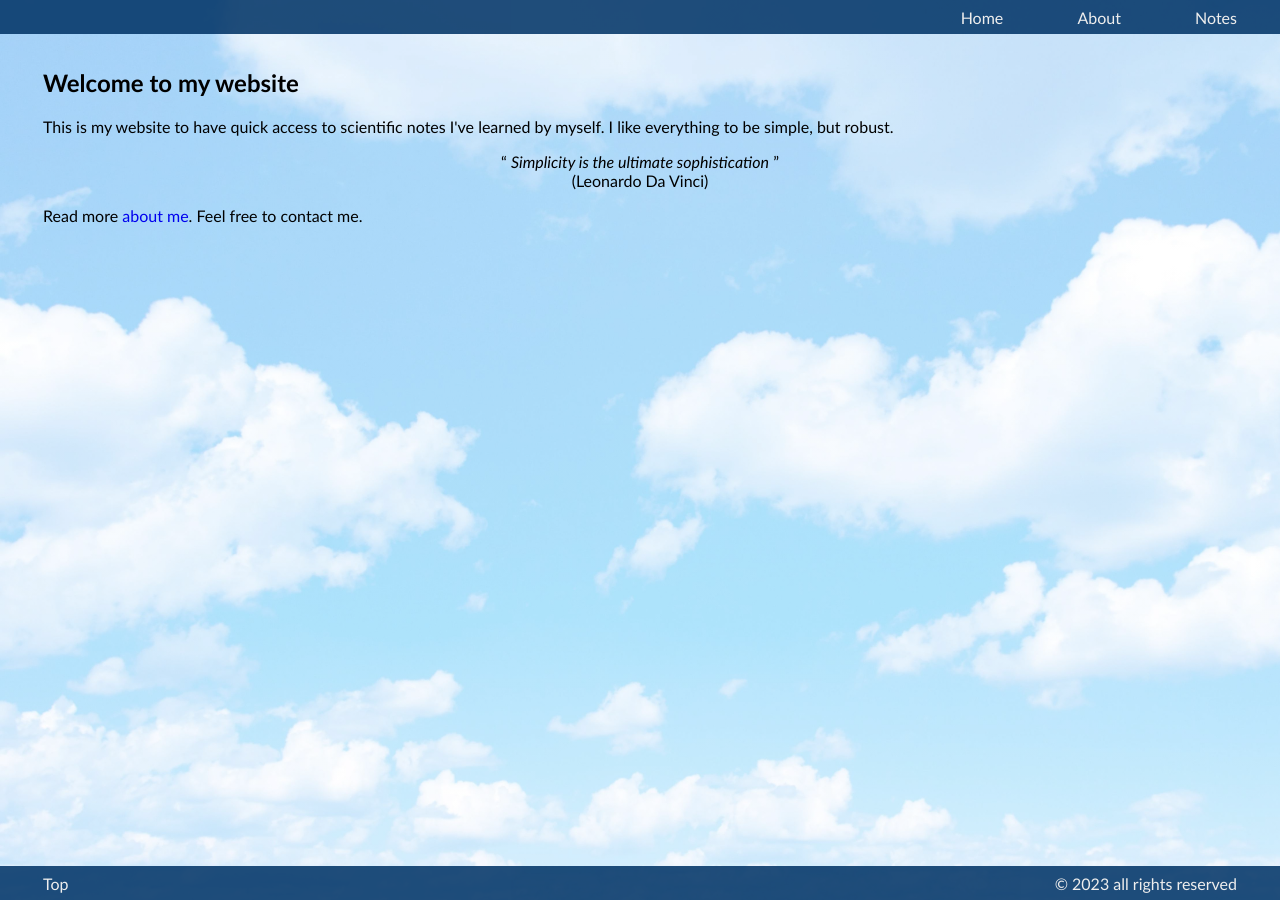
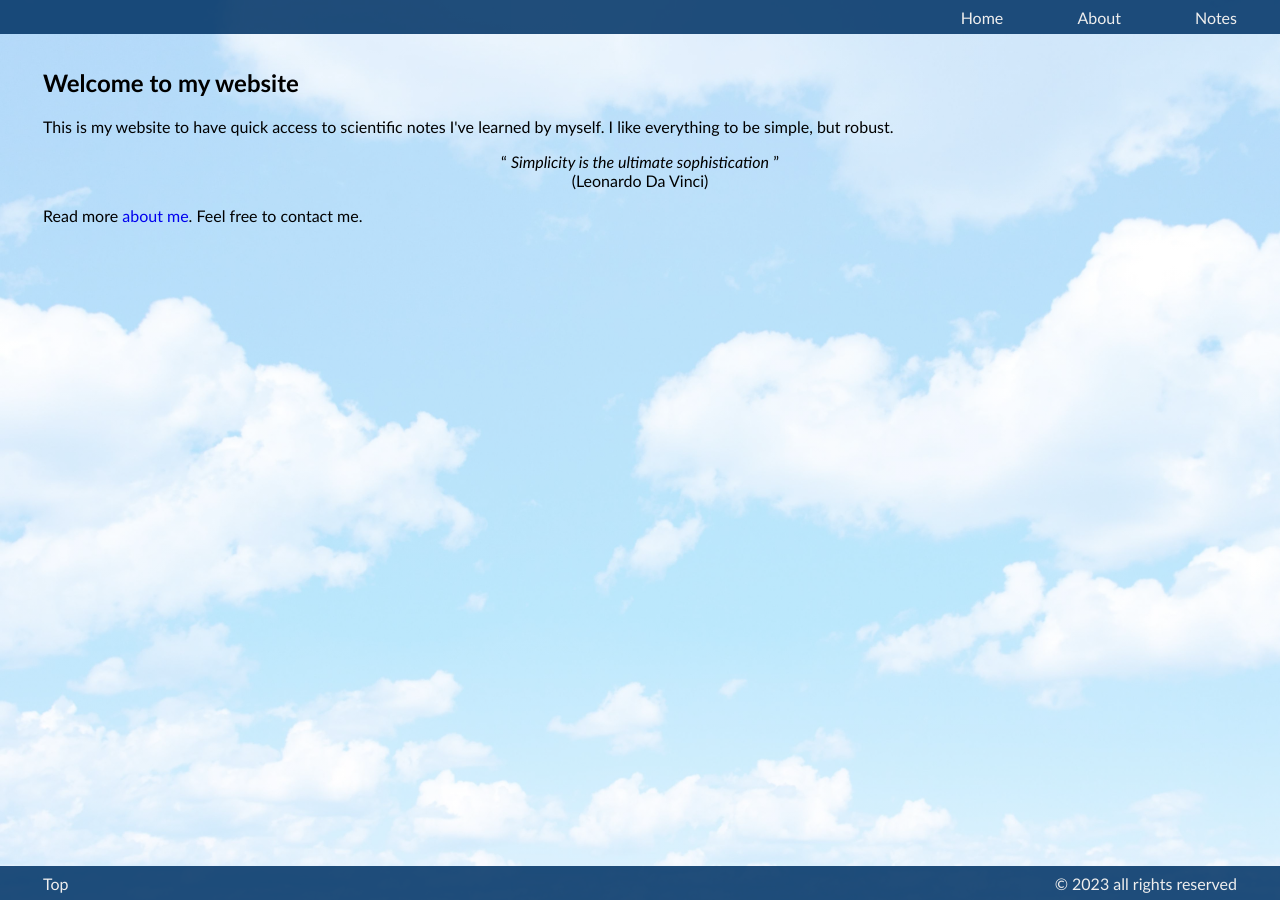
Before and after one commit to mrrezaie/mrrezaie.github.io, a Jekyll site: the page built from index.html, in a window 1280 px wide. Built offline with Jekyll 4.4.1, drawn with Linux system fonts in a browser that asks for light colours.

Commit message:
Update default.html

```diff
--- a/_layouts/default.html
+++ b/_layouts/default.html
@@ -20,10 +20,12 @@
 /*					font-size:50%;*/
 					overflow: auto;
 					padding: 40px 35px 40px 35px;
-					background-image: linear-gradient(#ffffff99, #ffffff99), url('../about/files/background.jpg');
+					background-image: linear-gradient(#ffffffaa, #ffffffaa), url('../about/files/background.jpg');
 					background-repeat: no-repeat;
 					background-attachment: fixed;
 					background-size: cover;
+/*					background-position: center;*/
+					position: relative;
 				}
 
 				#header ul, #footer ul {
```
